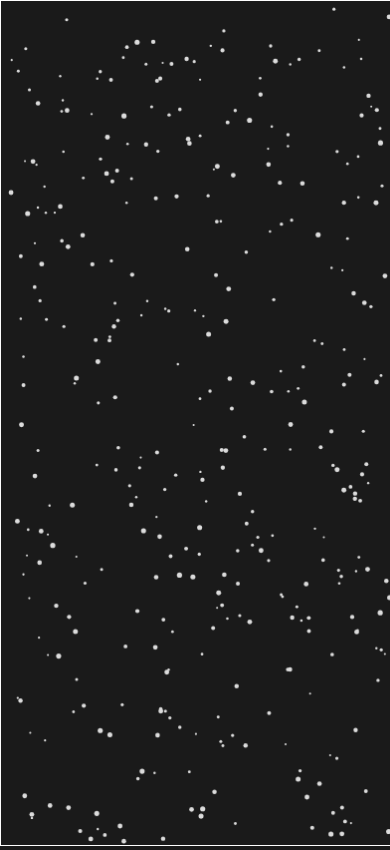
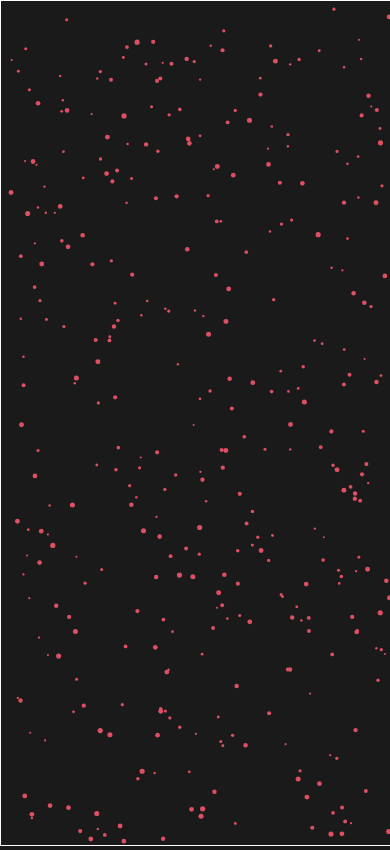
Before and after one commit to v-exec/Constellation, a plain HTML site: page index.html in a window 390 px wide. Drawn offline with Linux system fonts and the light colour scheme; animation ran at ten frames a second.

Commit message:
updated to version 1.0.6
Color parameters and canvas dpi enhancements. Mobile broken.

```diff
--- a/index.html
+++ b/index.html
@@ -19,9 +19,9 @@
 
 		#canvasSize {
 			display: block;
-			position: relative;
+			position: absolute;
 			width: 100%;
-			height: 100vh;
+			height: 100%;
 		}
 
 		#canvas {
@@ -38,11 +38,13 @@
 	</div>
 	<script src="src/constellation.js"></script>
 	<script>
-		var wew = new Constellation.setup({
+		Constellation.setup({
 			canvas: document.getElementById('canvas'),
-			lineDistance: 30,
+			lineDistance: 90,
 			dotnum: 360,
-			interactive: true
+			interactive: true,
+			strokeColor: 'rgb(120, 20, 150)',
+			dotColor: 'rgb(220, 80, 97)'
 		});
 		Constellation.start();
 	</script>
--- a/src/constellation.js
+++ b/src/constellation.js
@@ -1,4 +1,4 @@
-/* Constellation.js | v1.0.5 - stable
+/* Constellation.js | v1.0.6 - stable
  *
  * Original design by Victor Ivanov
  * (MIT) Michael Hemingway @ Arthem. Mtl
@@ -7,18 +7,24 @@
 var Constellation = (function () {
 	'use strict';
 
+	// these are the constellation defaults.
 	var settings = {
 			canvas: document.getElementById('canvas'),
 			lineDistance: 100,
 			dotnum: 160,
-			interactive: true
+			interactive: true,
+			strokeColor: 'rgb(120,120,120)',
+			dotColor: 'rgb(220,220,220)'
 		},
-		ctx,
+		ctx, // canvas context
+		dpr, // device pixel ratio
+		bsr, // backing store ratio
 		points,
+		pixelRatio,
 		cursorX,
 		cursorY;
 
-	// update settings based on init {}
+	// update settings with object passed by end user.
 	function setup(options) {
 		var option;
 		options = options || {};
@@ -33,6 +39,15 @@ var Constellation = (function () {
 		// fix dependent variables
 		ctx = settings.canvas.getContext('2d');
 		points = [settings.dotnum];
+		dpr = window.devicePixelRatio || 1;
+		bsr = ctx.webkitBackingStorePixelRatio ||
+			ctx.mozBackingStorePixelRatio ||
+			ctx.msBackingStorePixelRatio ||
+			ctx.oBackingStorePixelRatio ||
+			ctx.backingStorePixelRatio || 1;
+		pixelRatio = dpr / bsr;
+		settings.canvas.width = settings.canvas.parentElement.clientWidth;
+		settings.canvas.height = settings.canvas.parentElement.clientHeight;
 	}
 
 
@@ -41,12 +56,21 @@ var Constellation = (function () {
 
 	// _HELPERS ---------------------
 
+	// returns "rgba(x,y,z," to be integrated with variable opacity
+	function rgbaConverter(color) {
+		color = color.replace(/[^\d,]/g, '').split(',');
+		// so to be completed with
+		return 'rgba(' + color[0] + ',' + color[1] + ',' + color[2] + ',';
+	}
+
 	// Fit the canvas to its container
 	function fitToContainer() {
-		settings.canvas.style.width = '100%';
-		settings.canvas.style.height = '100%';
-		settings.canvas.width = settings.canvas.offsetWidth;
-		settings.canvas.height = settings.canvas.offsetHeight;
+		var ratio = pixelRatio;
+		settings.canvas.style.width = settings.canvas.parentElement.clientWidth * ratio;
+		settings.canvas.style.height = settings.canvas.parentElement.clientHeight * ratio;
+		settings.canvas.width = settings.canvas.parentElement.clientWidth * ratio;
+		settings.canvas.height = settings.canvas.parentElement.clientHeight * ratio;
+		//ctx.setTransform(ratio, 0, 0, ratio, 0, 0);
 	}
 
 	// Random float generator
@@ -86,7 +110,7 @@ var Constellation = (function () {
 			ctx.beginPath();
 			ctx.arc(this.dotX, this.dotY, this.dotR, 0, Math.PI * 2, true);
 			ctx.closePath();
-			ctx.fillStyle = "rgba(220,220,220,1)";
+			ctx.fillStyle = rgbaConverter(settings.dotColor) + '1)';
 			ctx.fill();
 		};
 	}
@@ -98,7 +122,8 @@ var Constellation = (function () {
 		this.lineX2 = lineX2;
 		this.lineY2 = lineY2;
 
-		var opacity = 0.7;
+		var opacity = 0.7,
+			sc = rgbaConverter(settings.strokeColor);
 
 		this.drawLine = function () {
 			ctx.beginPath();
@@ -118,10 +143,10 @@ var Constellation = (function () {
 					opacity = 0;
 				}
 
-				ctx.strokeStyle = "rgba(120, 120, 120," + opacity + ")";
+				ctx.strokeStyle = sc + opacity + ")";
 
 			} else {
-				ctx.strokeStyle = "rgba(120, 120, 120, 1)";
+				ctx.strokeStyle = sc + '1)';
 			}
 			ctx.stroke();
 		};
@@ -180,8 +205,8 @@ var Constellation = (function () {
 				var tempX = cursorX,
 					tempY = cursorY;
 				if (cursorX === tempX && cursorY === tempY) {
-					cursorX += Math.floor(getRandomFloat(-0.2, 0.4));
-					cursorY += Math.floor(getRandomFloat(-0.2, 0.4));
+					cursorX += Math.floor(getRandomFloat(-0.20, 0.20));
+					cursorY += Math.floor(getRandomFloat(-0.20, 0.20));
 				}
 			}, 100);
 		}
```
Also changed, not shown: src/constellation.min.js, 1 other file.
